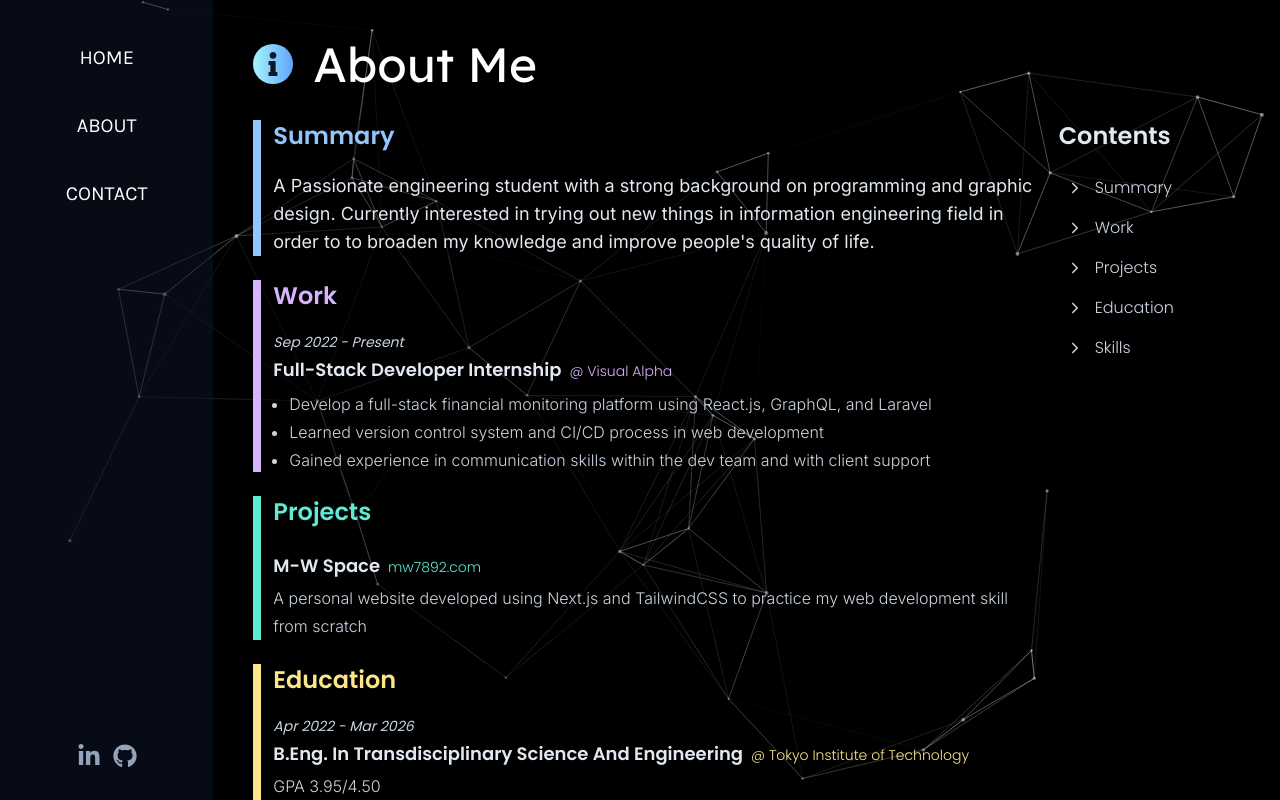
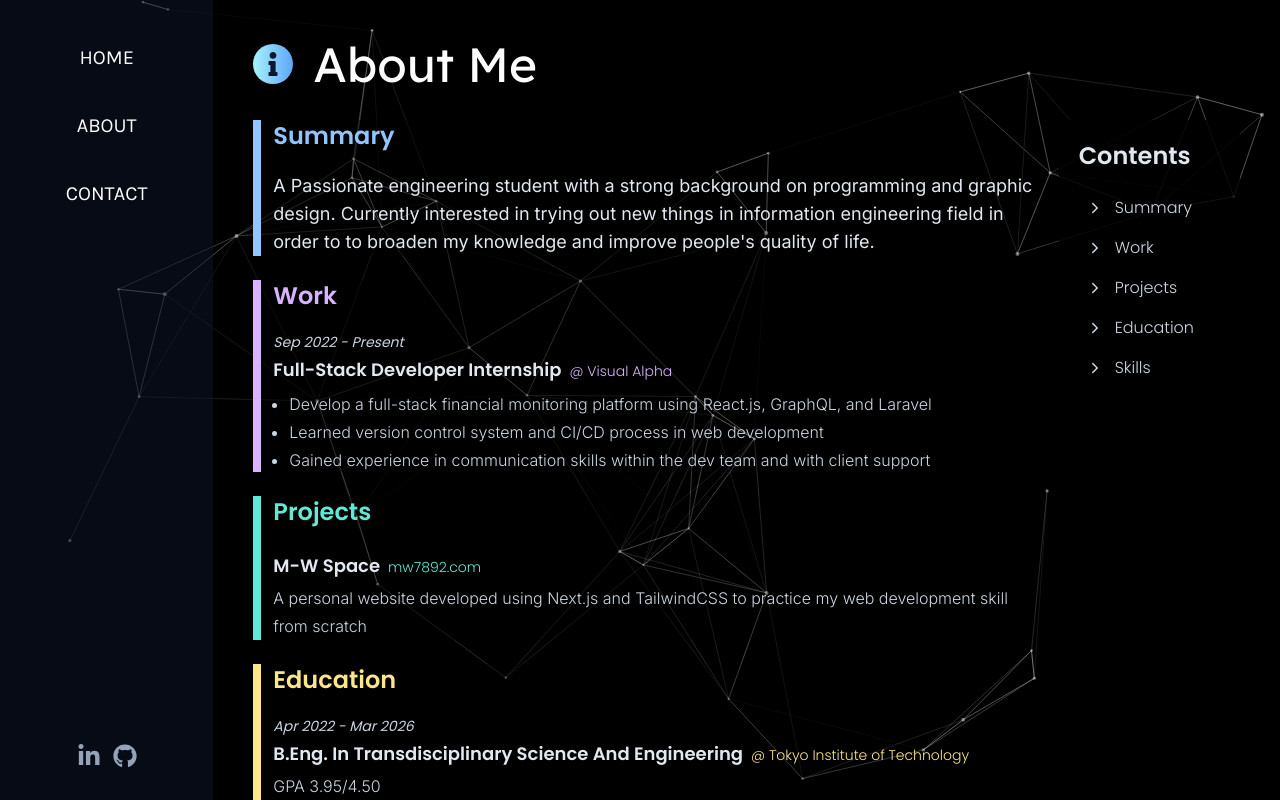
Before and after one commit to MW-7892/mw-space, a Next.js app: page /about in a window 1280 px wide. Shown: the top 800 px of the page. Built offline with nearby package versions, Linux system fonts and the light colour scheme.

Commit message:
feat: sticky about nav

```diff
--- a/app/components/about/AboutNavigation.tsx
+++ b/app/components/about/AboutNavigation.tsx
@@ -21,10 +21,9 @@ const navigations: NavigationLink[] = [
 
 export default function AboutNavigation() {
   return (
-    <>
+    <div className="bg-black/80 p-5 rounded-lg sticky top-10">
       <h3 className={`${poppins.className} mb-6 font-bold text-slate-200`}>
-        {" "}
-        Contents{" "}
+        Contents
       </h3>
       <ul className={`${poppins.className} space-y-4 font-thin text-slate-300`}>
         {navigations.map((navigation) => (
@@ -39,6 +38,6 @@ export default function AboutNavigation() {
           </li>
         ))}
       </ul>
-    </>
+    </div>
   );
 }
```
